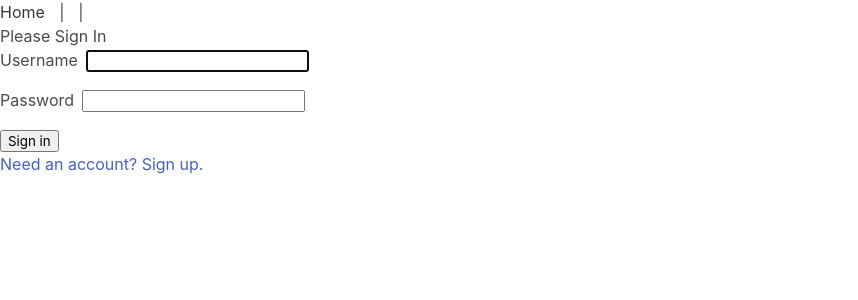
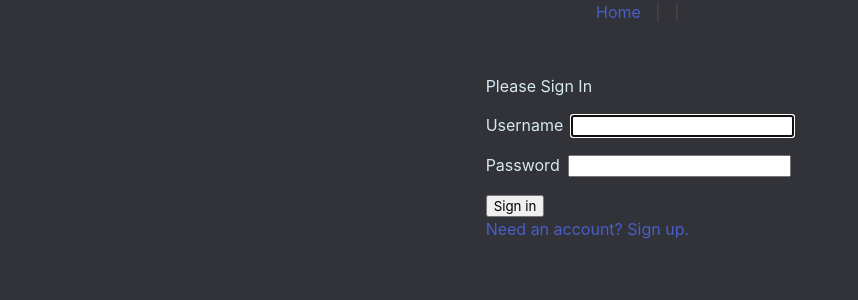
Before and after one commit to LaurenB773/java-finalcapstone-team1, a Vue app in the folder vue/: page /login in a window 1280 px wide. Shown: the top 300 px of the page, without its empty margins (0-858 px from the left). Built offline with nearby package versions, Linux system fonts and the light colour scheme.

Commit message:
css folder added with TE colors and login styling started

```diff
--- /dev/null
+++ b/vue/css/TeColors.css
@@ -0,0 +1,12 @@
+:root {
+    --color-blue: hsl(198, 100%, 46.7%);
+    --color-grey: hsl(218, 10%, 34.9%);
+    --color-green: hsl(124, 61%, 65.7%);
+    --color-red: hsl(3, 100%, 66.7%);
+    --color-light-blue: hsl(202, 49%, 89.8%);
+    --color-dark-blue: hsl(198, 38%, 27.8%);
+    --color-purple: hsl(264, 68%, 65.5%);
+    --color-yellow: hsl(49, 96%, 62.2%);
+    --color-medium-grey: HSL: hsl(201, 10%, 36.9%);
+    --color-light-grey: hsl(200, 2%, 61.4%);
+}
--- a/vue/src/App.vue
+++ b/vue/src/App.vue
@@ -3,7 +3,7 @@
     <div id="nav">
       <router-link v-bind:to="{ name: 'home' }">Home</router-link>&nbsp;|&nbsp;
       <router-link v-bind:to="{ name: 'logout' }" v-if="this.$store.state.token != ''">Logout</router-link>&nbsp;|&nbsp;
-      <router-link v-bind:to="{name: 'profile'}" v-if="this.$store.state.token !=''">Profile</router-link>
+      <router-link v-bind:to="{ name: 'profile' }" v-if="this.$store.state.token != ''">Profile</router-link>
 
     </div>
     <router-view />
@@ -11,8 +11,12 @@
 </template>
 
 <style>
-#nav{
+html {
+  background-color: rgb(50, 50, 57);
+}
+#nav {
   display: flex;
   gap: 10px;
+  justify-content: center;
 }
 </style>
--- a/vue/src/views/LoginView.vue
+++ b/vue/src/views/LoginView.vue
@@ -1,7 +1,7 @@
 <template>
-  <div id="login">
+    <div class="container" id="login">
       <form v-on:submit.prevent="login">
-      <h1 >Please Sign In</h1>
+        <h1 id="sign-in">Please Sign In</h1>
         <div role="alert" v-if="invalidCredentials">
           Invalid username and password!
         </div>
@@ -18,7 +18,8 @@
         </div>
         <button type="submit">Sign in</button>
         <p>
-      <router-link v-bind:to="{ name: 'register' }">Need an account? Sign up.</router-link></p>
+          <router-link v-bind:to="{ name: 'register' }">Need an account? Sign up.</router-link>
+        </p>
       </form>
     </div>
 </template>
@@ -61,10 +62,26 @@ export default {
 </script>
 
 <style scoped>
+.container {
+  display: flex;
+  justify-content: center;
+  align-items: center;
+  padding-top: 50px;
+}
 .form-input-group {
   margin-bottom: 1rem;
 }
+
 label {
   margin-right: 0.5rem;
 }
+
+#sign-in {
+  color: hsl(202, 49%, 89.8%);
+  padding-bottom: 15px;
+}
+
+.form-input-group label {
+  color: hsl(202, 49%, 89.8%);
+}
 </style>
```
Lines whose indentation alone changed are shown as unchanged.
